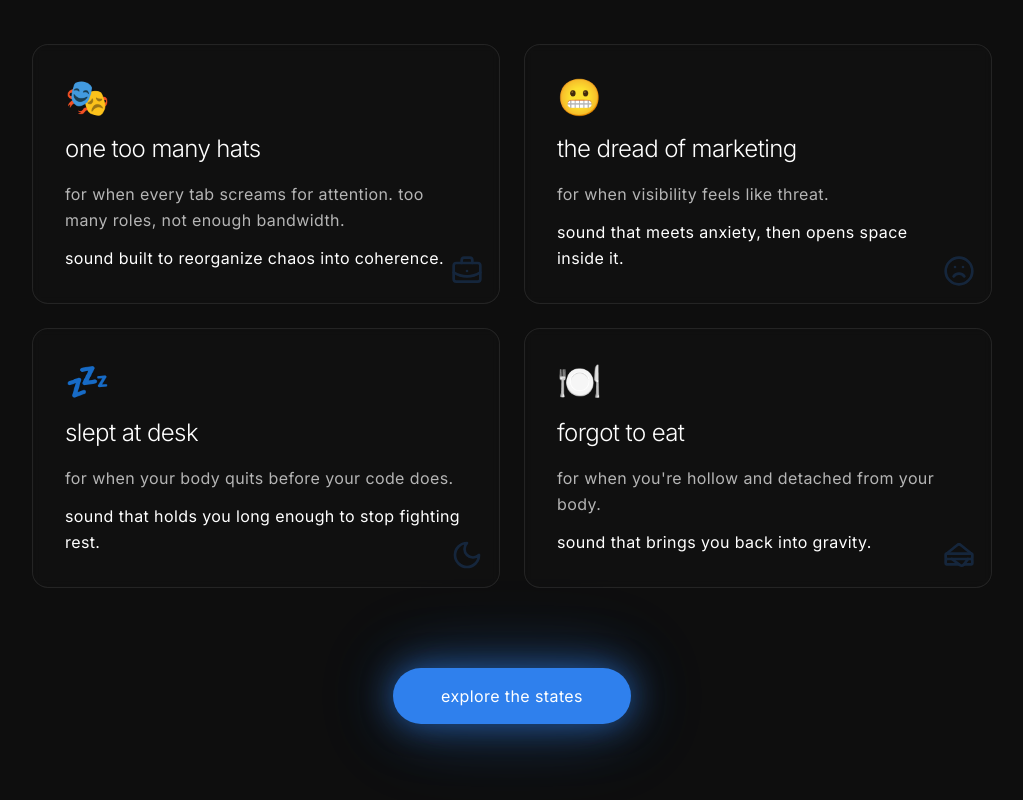
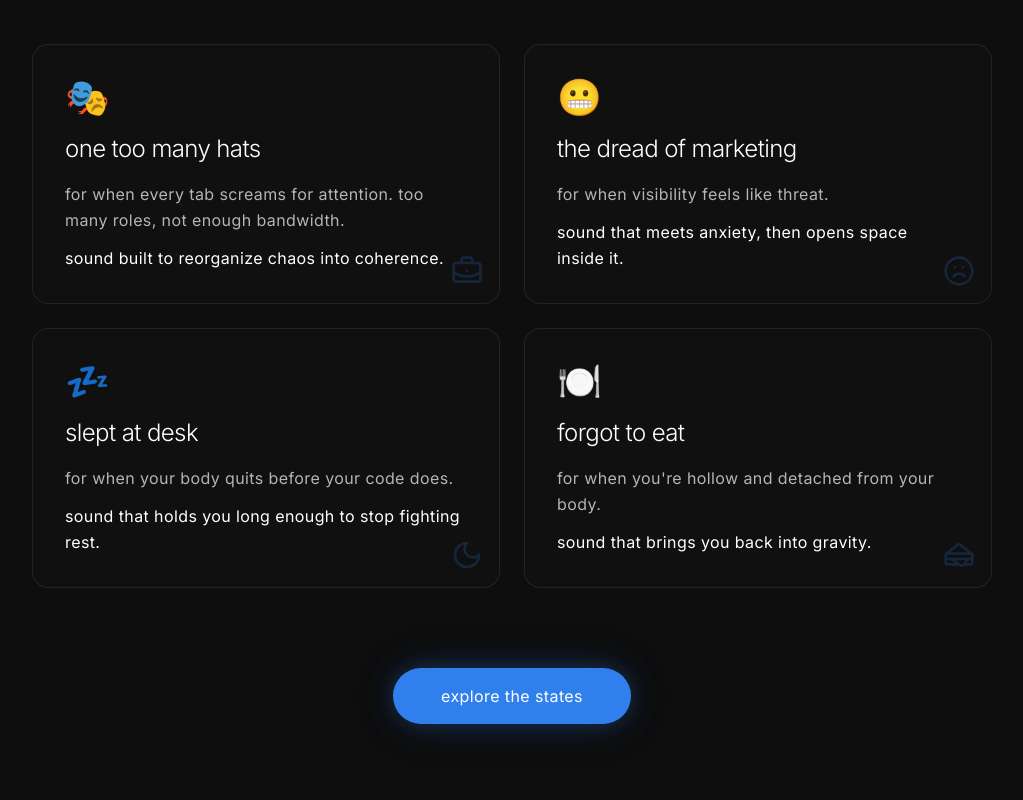
Before and after one commit to Forbescanandoes/soundscapes-app, a Next.js app: page /learn-more in a window 1280 px wide. Shown: the part 1971-2771 px from the top of the page, without its empty margins (128-1151 px from the left). Built offline with nearby package versions, Linux system fonts and the light colour scheme; a web font is replaced by a local one.

Commit message:
Reduce button glow effect intensity
- Lowered glow-accent opacity from 0.4/0.2 to 0.15/0.08
- Lowered glow-accent-lg opacity from 0.5/0.3/0.2 to 0.2/0.12/0.08
- Reduced spread distances for more subtle effect
- About 60% reduction overall - much more refined now

```diff
--- a/app/globals.css
+++ b/app/globals.css
@@ -15,11 +15,11 @@
   }
 
   .glow-accent {
-    box-shadow: 0 0 20px rgba(47, 128, 237, 0.4), 0 0 40px rgba(47, 128, 237, 0.2);
+    box-shadow: 0 0 15px rgba(47, 128, 237, 0.15), 0 0 30px rgba(47, 128, 237, 0.08);
   }
 
   .glow-accent-lg {
-    box-shadow: 0 0 30px rgba(47, 128, 237, 0.5), 0 0 60px rgba(47, 128, 237, 0.3), 0 0 90px rgba(47, 128, 237, 0.2);
+    box-shadow: 0 0 20px rgba(47, 128, 237, 0.2), 0 0 40px rgba(47, 128, 237, 0.12), 0 0 60px rgba(47, 128, 237, 0.08);
   }
 
   /* Smooth scrolling */
```
